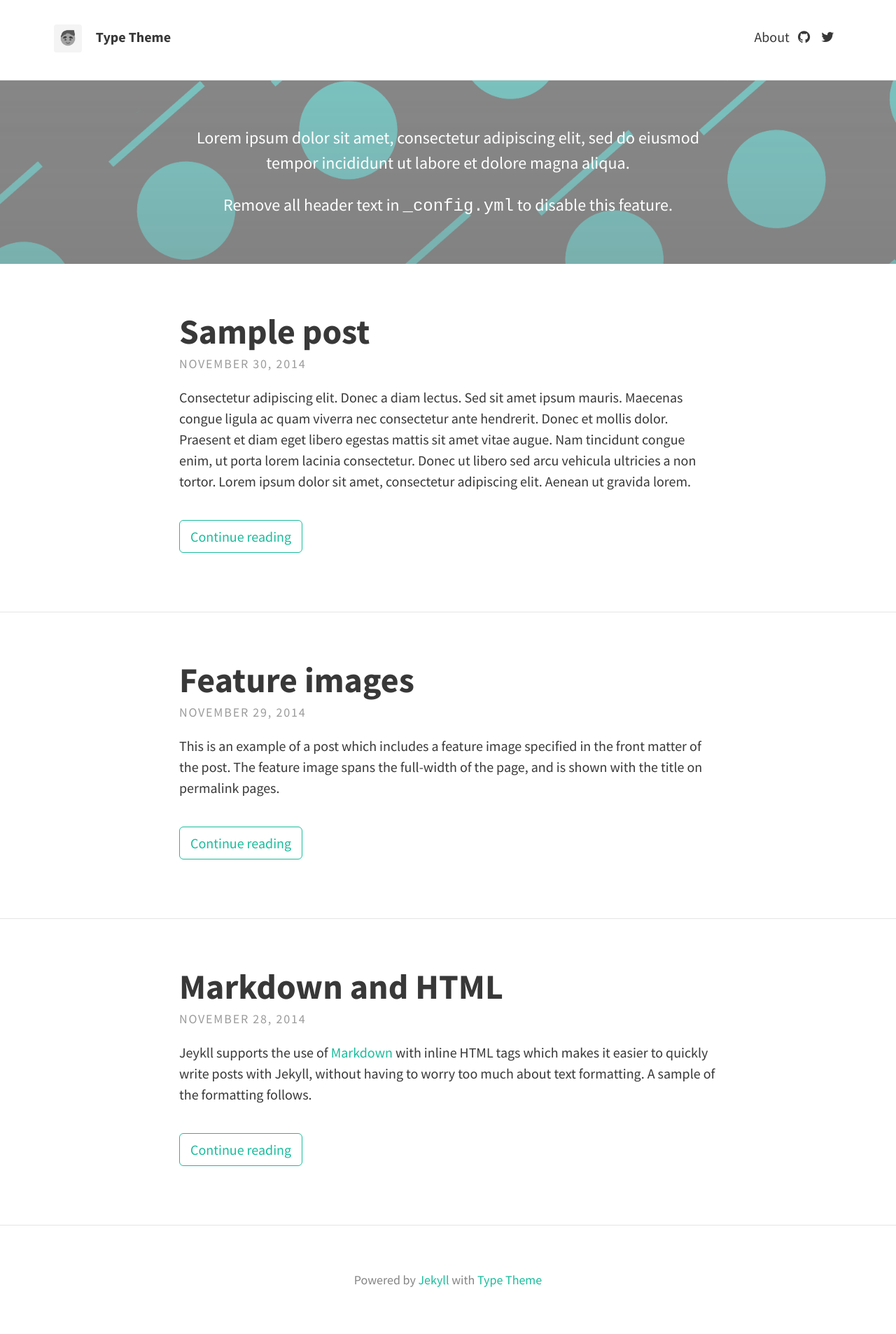
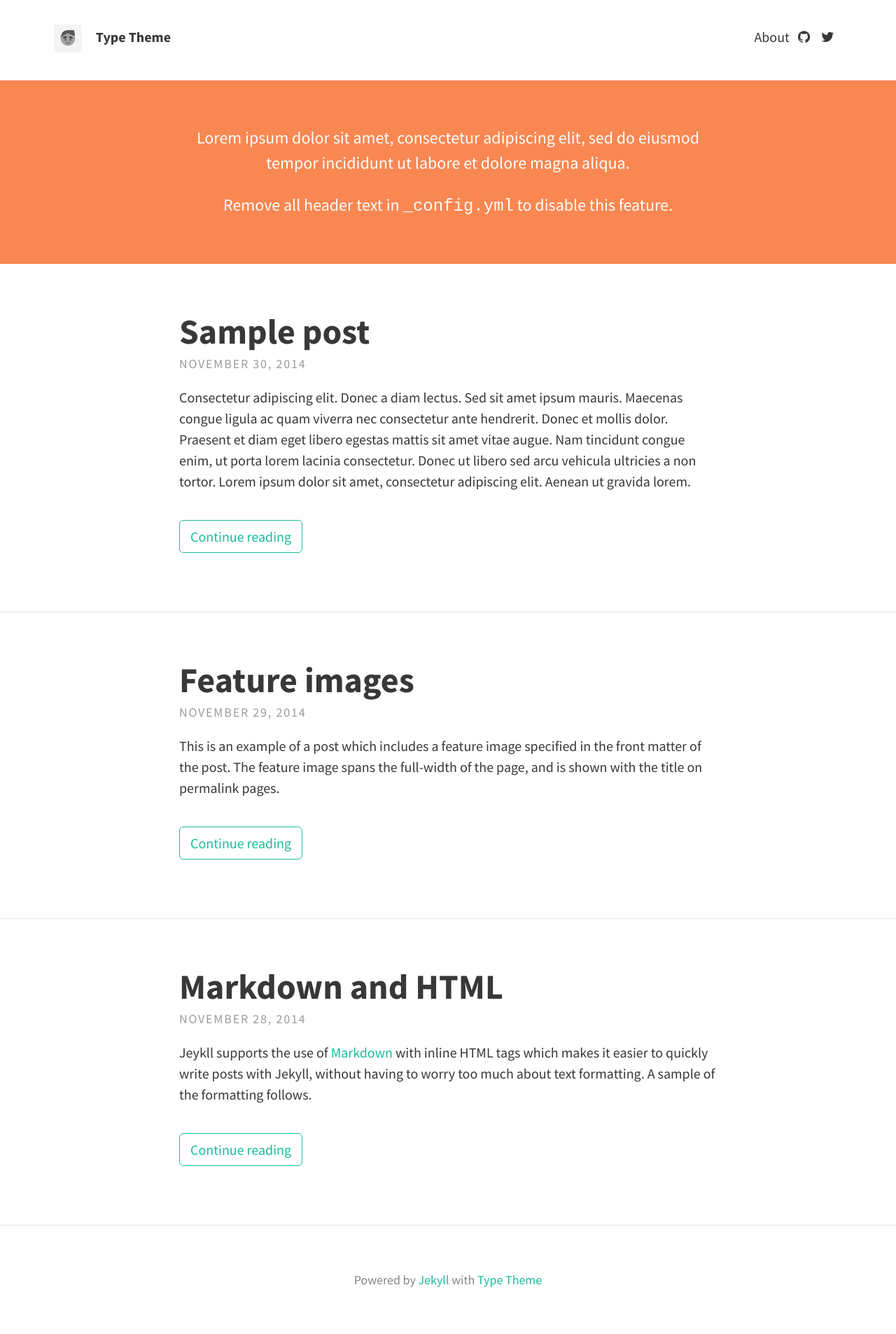
Before and after one commit to tradinscd/blog, a Jekyll site: the page built from index.html, in a window 1280 px wide. Shown: the whole page at 70% size. Built offline with Jekyll 4.4.1, drawn with Linux system fonts in a browser that asks for light colours; nearby versions of some CDN libraries; the list of posts is cut into pages by our own code.

Commit message:
Do not show header text feature image by default

```diff
--- a/_config.yml
+++ b/_config.yml
@@ -15,7 +15,7 @@ theme:
      <p>Lorem ipsum dolor sit amet, consectetur adipiscing elit, sed do eiusmod tempor incididunt ut labore et dolore magna aliqua.</p>
 
      <p>Remove all header text in <code>_config.yml</code> to disable this feature.</p>
-  header_text_feature_image: img/sample_feature_img_3.png
+  header_text_feature_image:
   footer_text: >
    Powered by <a href="http://jekyllrb.com">Jekyll</a> with <a href="https://rohanchandra.github.io/project/type/">Type Theme</a>
 
```
